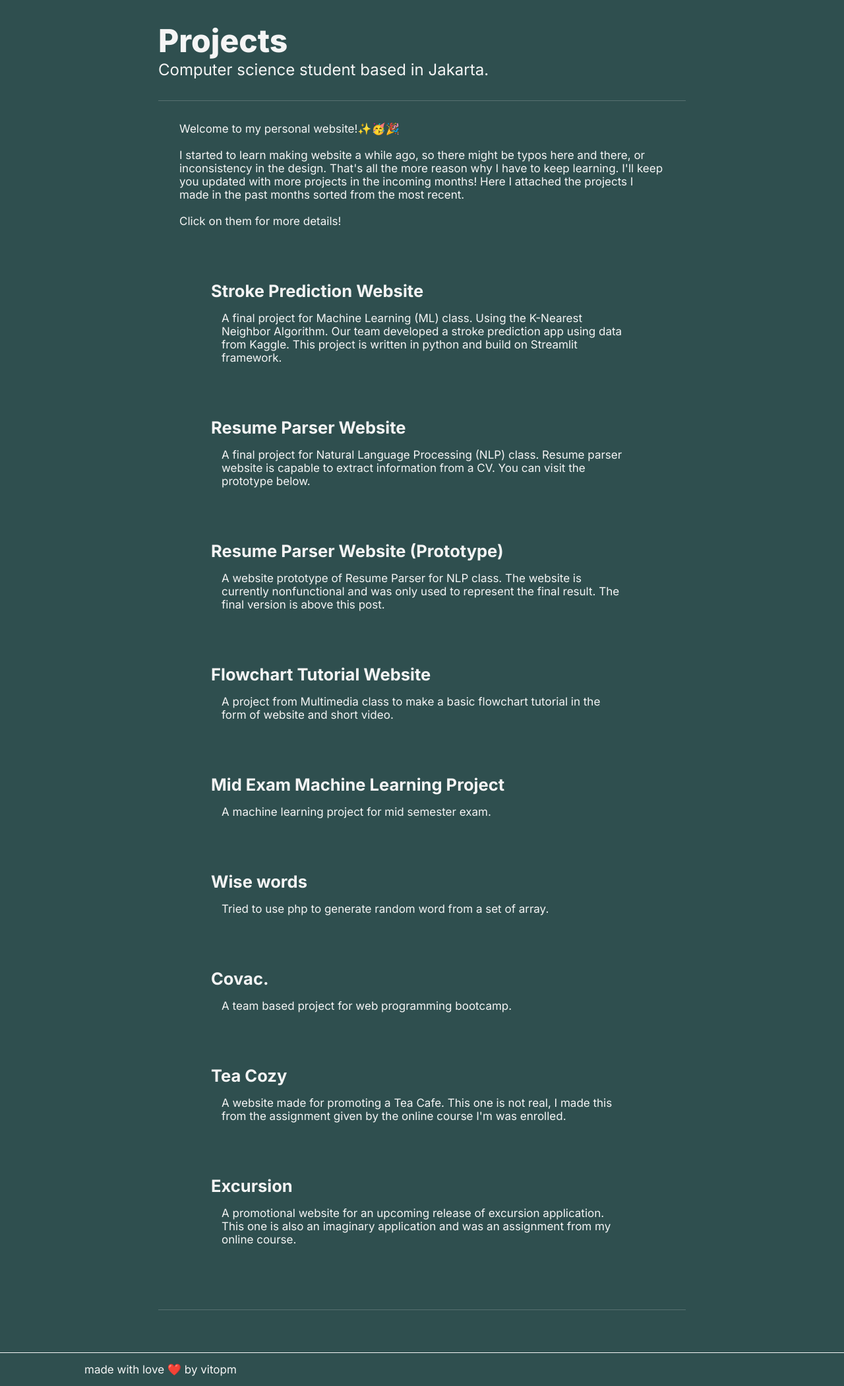
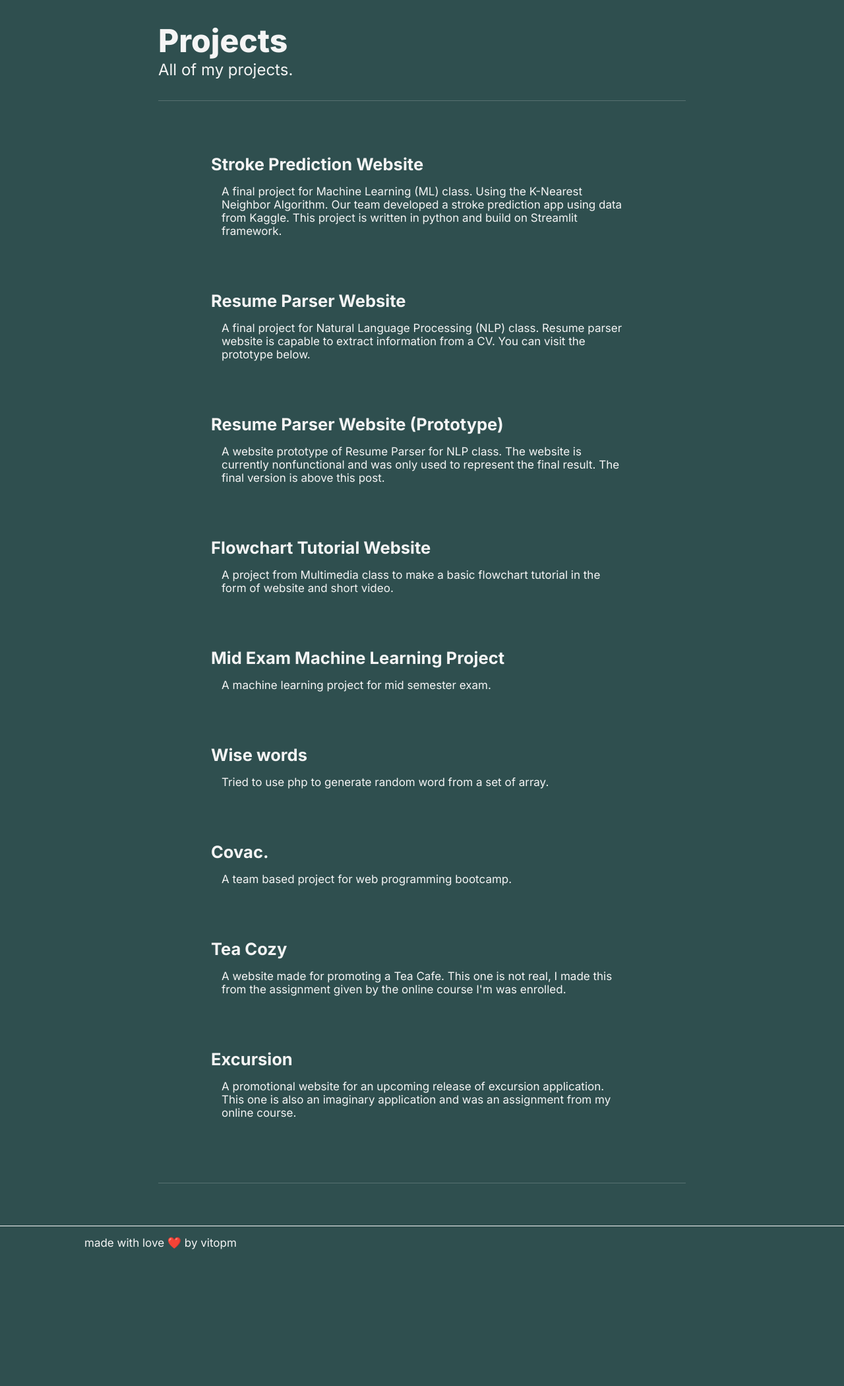
Before and after one commit to vitopm/vitopm.com, a PHP site: page /projects.php in a window 1280 px wide. Shown: the part 51-2151 px from the top of the page at 66% size. After the commit the page ends 1944 px from the top, so only its background shows below. Run offline with PHP 8.4, Linux system fonts and the light colour scheme.

Commit message:
Modified a bit

```diff
--- a/about-me.php
+++ b/about-me.php
@@ -24,7 +24,7 @@
     <main>
         <div class="intro">
             <h1 class="intro--name">About me</h1>
-            <h3 class="intro--description">You can call me Vito!</h3>
+            <h3 class="intro--description">You can call me Vito!<img src="https://raw.githubusercontent.com/iampavangandhi/iampavangandhi/master/gifs/Hi.gif" width="30px"></h3>
         </div>
 
         <div class="content">
--- a/contact.php
+++ b/contact.php
@@ -27,7 +27,11 @@
             <h3 class="intro--description">Ways you can reach me:</h3>
         </div>
         <div class="content">
-            <h1 class="intro--description">E-mail: hi@vitopm.com</h1>
+            <h1 class="intro--description"><a href = "mailto: vito.minardi@binus.ac.id">E-mail</a></h1>
+            <br>
+            <h1 class="intro--description"><a href="https://www.linkedin.com/in/vitopm/" target="_blank"> LinkedIn</a></h1>
+            <br>
+            <h1 class="intro--description"><a href="https://github.com/vitopm" target="_blank"> GitHub</a></h1>
         </div>
 
     </main>
--- a/projects.php
+++ b/projects.php
@@ -8,7 +8,7 @@
     <link rel="icon" href="resources/images/favicon.ico" type="image/x-icon">
     <link rel="stylesheet" href="resources/css/style.css">
     <link rel="stylesheet" href="resources/css/responsive.css">
-    <title>vito pm</title>
+    <title>vito pm - projects</title>
 </head>
 <body>
     <header>
@@ -24,18 +24,10 @@
     <main>
         <div class="intro">
             <h1 class="intro--name">Projects</h1>
-            <h3 class="intro--description">Computer science student based in Jakarta.</h3>
+            <h3 class="intro--description">All of my projects.</h3>
         </div>
 
         <div class="content">
-            <p>Welcome to my personal website!&#10024🥳🎉
-                <br>
-                <br>
-                I started to learn making website a while ago, so there might be typos here and there, or inconsistency in the design. That's all the more reason why I have to keep learning. I'll keep you updated with more projects in the incoming months! Here I attached the projects I made in the past months sorted from the most recent.
-                <br><br>
-                Click on them for more details!
-            </p>
-
             <div class="website-list">
                 <a href="projects/stroke-prediction.php" target="">
                     <div class="website-desc">
--- a/resources/css/style.css
+++ b/resources/css/style.css
@@ -117,7 +117,7 @@ main{
 /* WEBSITE-LIST */
 
 .website-list{
-    padding-top: 2rem;
+    /* padding-top: 2rem; */
 }
 
 .website-list a{
```
